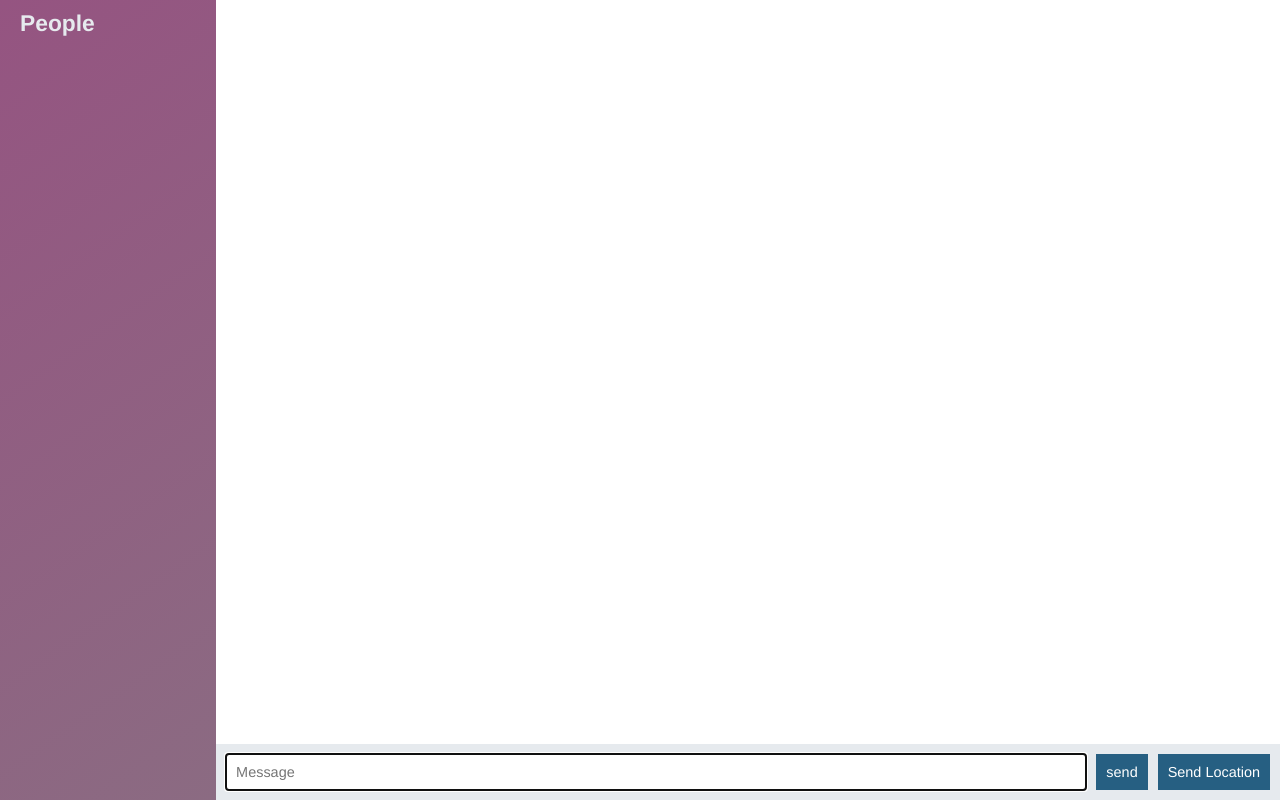
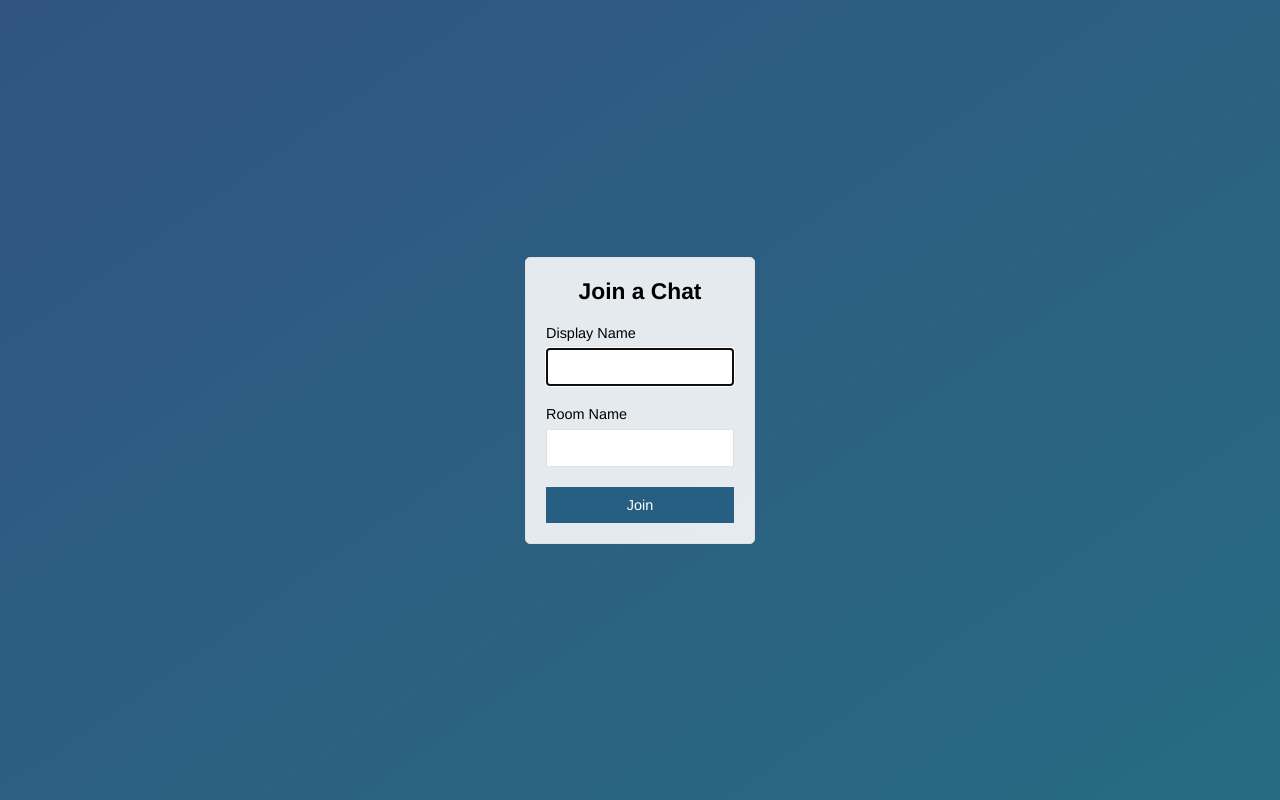
Before and after one commit to bloodjay/nodeApp, a website: page public/index.html in a window 1280 px wide. Drawn offline with nearby package versions, Linux system fonts and the light colour scheme; no server answers.

Commit message:
update join page

```diff
--- a/public/index.html
+++ b/public/index.html
@@ -1,61 +1,27 @@
 <!DOCTYPE html>
 <html>
-
 <head>
     <meta charset="utf-8">
-    <link rel="stylesheet" href="/css/styles.css" />
+    <title>Jion | ChatApp</title>
+    <meta name="viewport" content="width=device-width, initial-scale=1, user-scalable=no">
+    <link rel="stylesheet" href="/css/styles.css">
 </head>
-
-<body class="chat">
-    <script type="text/javascript" src="/js/libs/moment.js"></script>
-    <script type="text/javascript" src="https://code.jquery.com/jquery-3.3.1.js"></script>
-    <div class="chat__sidebar">
-        <h3>People</h3>
-        <div id='users'></div>
+<body class="centered-form">
+    <div class="centered-form__form">
+        <form action = "/chat.html">
+        <div class="form-field"><h3>Join a Chat</h3></div>
+        <div class="form-field">
+            <label>Display Name</label>
+            <input type="text" name="name" autofocus/>
+        </div>
+        <div class="form-field">
+            <label>Room Name</label>
+            <input type="text" name="room" autofocus/>
+        </div>
+        <div class="form-field">
+            <button>Join</button>
+        </div>
+        </form>
     </div>
-
-    <div class="chat__main">
-        <ol id="message" class="chat__messages">
-        </ol>
-        <div class="chat__footer">
-            <form id="message-form">
-                <input name="message" type="text" placeholder="Message" autofocus autocomplete="off" />
-                <button>send</button>
-            </form>
-            <button id="send-location">Send Location</button>
-        </div>
-
-    </div>
-    <script id = "message-template" type="text/template">
-    <li class = "message">
-        <div class = "message__title">
-            <h4>{{from}}</h4>
-            <span>{{createAt}}</span>
-        </div>
-        <div class = "message__boday">
-            <p>{{text}}</p>
-        </div>
-
-    </li>
-    </script>
-
-    <script id = "location-message-template" type="text/template">
-    <li class = "message">
-        <div class = "message__title">
-            <h4>{{from}}</h4>
-            <span>{{createAt}}</span>
-        </div>
-        <div class = "message__boday">
-            <a href="{{url}}" target = "_blank">My current location</a>
-        </div>
-
-    </li>
-    </script>
-
-    <script src="/socket.io/socket.io.js"></script>
-    <script type="text/javascript" src="/js/index.js"></script>
-    <script type="text/javascript" src="/js/libs/mustache.js"></script>
-
 </body>
-
 </html>
```
Also changed, not shown: public/chat.html (added, +63 -0 lines), public/js/chat.js (renamed from public/js/index.js), 1 other file.
